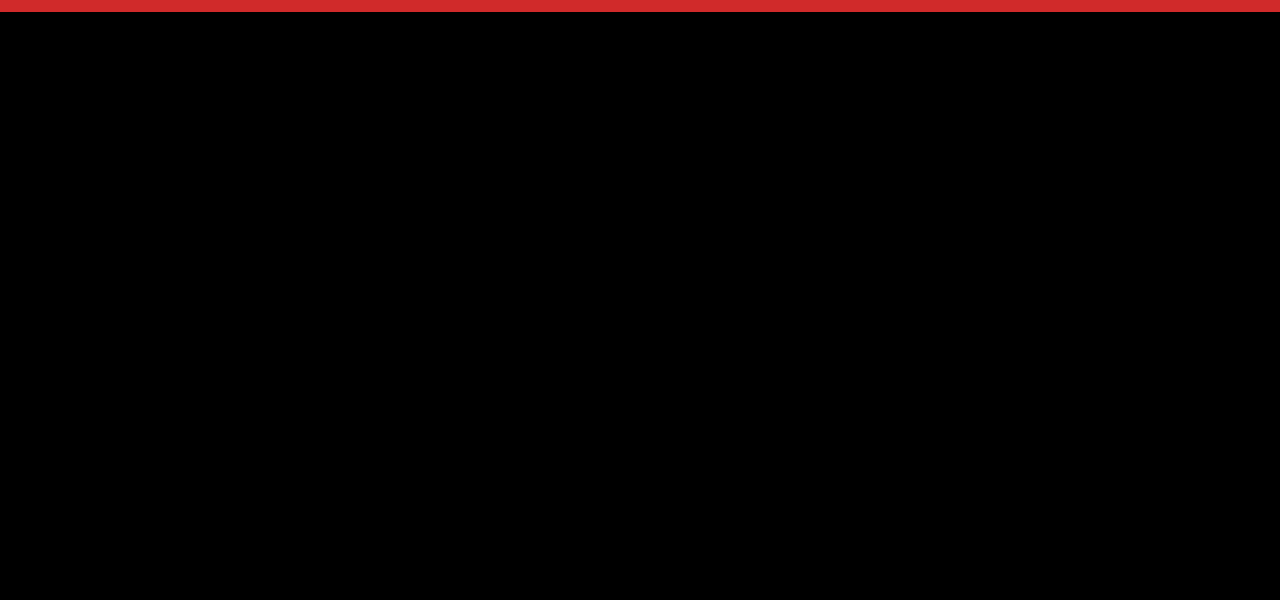
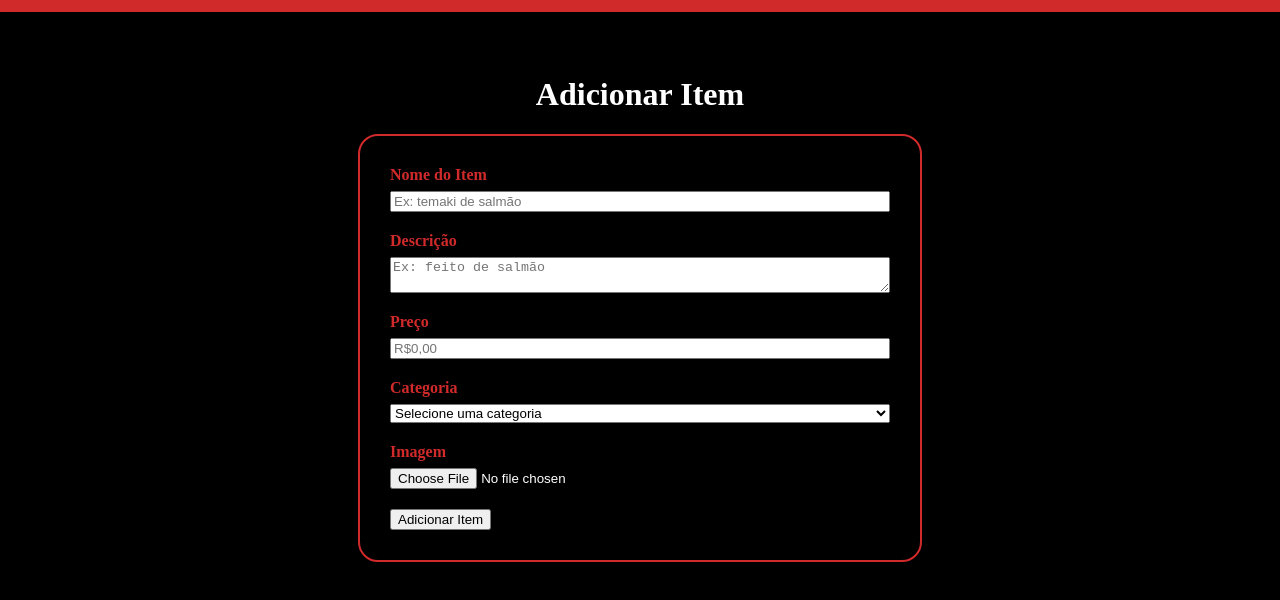
Before and after one commit to yspread/Projeto-Codelab, a plain HTML site: page src/additem.html in a window 1280 px wide. Shown: the part 78-678 px from the top of the page. Drawn offline with Linux system fonts and the light colour scheme; a web font is replaced by a local one.

Commit message:
add adicionar item

```diff
--- a/src/additem.html
+++ b/src/additem.html
@@ -24,8 +24,43 @@
         </header>
 
         <main>
-            <div class="pa_titulo">
+            <div class="ai_main">
+                <h1>Adicionar Item</h1>
 
+                <form class="ai_forms">
+
+                    <div class="ai_campo">
+                        <label for="nome">Nome do Item</label> <input type="text" name="nome" id="nome" placeholder="Ex: temaki de salmão">
+                    </div>
+
+                    <div class="ai_campo">
+                        <label for="descrição">Descrição</label> <textarea name="descrição" id="descrição" placeholder="Ex: feito de salmão"></textarea>
+                    </div>
+
+                    <div class="ai_campo">
+                        <label for="preço">Preço</label><input type="number" name="preço" id="preço" placeholder="R$0,00">
+                    </div>
+
+                    <div class="ai_campo">
+                        <label for="categoria">Categoria</label>
+                        <select name="categoria" id="categoria">
+                            <option value="">Selecione uma categoria</option>
+                            <option value="sushi">Sushi</option>
+                            <option value="temaki">Temaki</option>
+                            <option value="porcao">Porção</option>
+                            <option value="bebida">Bebida</option>
+                        </select>
+                    </div>
+
+                    <div class="ai_campo">
+                        <label for="imagem">Imagem</label> <input type="file" name="imagem" id="imagem" accept="image/*">
+                    </div>
+
+                    <div ai_botao>
+                        <button type="submit">Adicionar Item</button>
+                    </div>
+
+                </form>
             </div>
 
         </main>
--- a/src/menu.css
+++ b/src/menu.css
@@ -156,3 +156,44 @@ body{
     color: rgb(208, 42, 42);
     text-align: center;
 }
+
+/*novo*/
+.ai_main{
+    display: flex;
+    align-items: center;
+    flex-direction: column;
+    padding: 40px 20px;
+}
+.ai_main h1{
+    color: white;
+    font-family:'Germania One';
+}
+
+.ai_campo{
+    color: white;
+    font-family:'Germania One';
+}
+
+.ai_forms {
+    width: 100%;
+    max-width: 500px;
+    padding: 30px;
+
+    display: flex;
+    flex-direction: column;
+    gap: 20px;
+
+    border: 2px solid rgb(208, 42, 42);
+    border-radius: 20px;
+}
+
+.ai_campo {
+    display: flex;
+    flex-direction: column;
+    gap: 7px;
+}
+
+.ai_campo label {
+    color: rgb(208, 42, 42);
+    font-weight: bold;
+}
```
